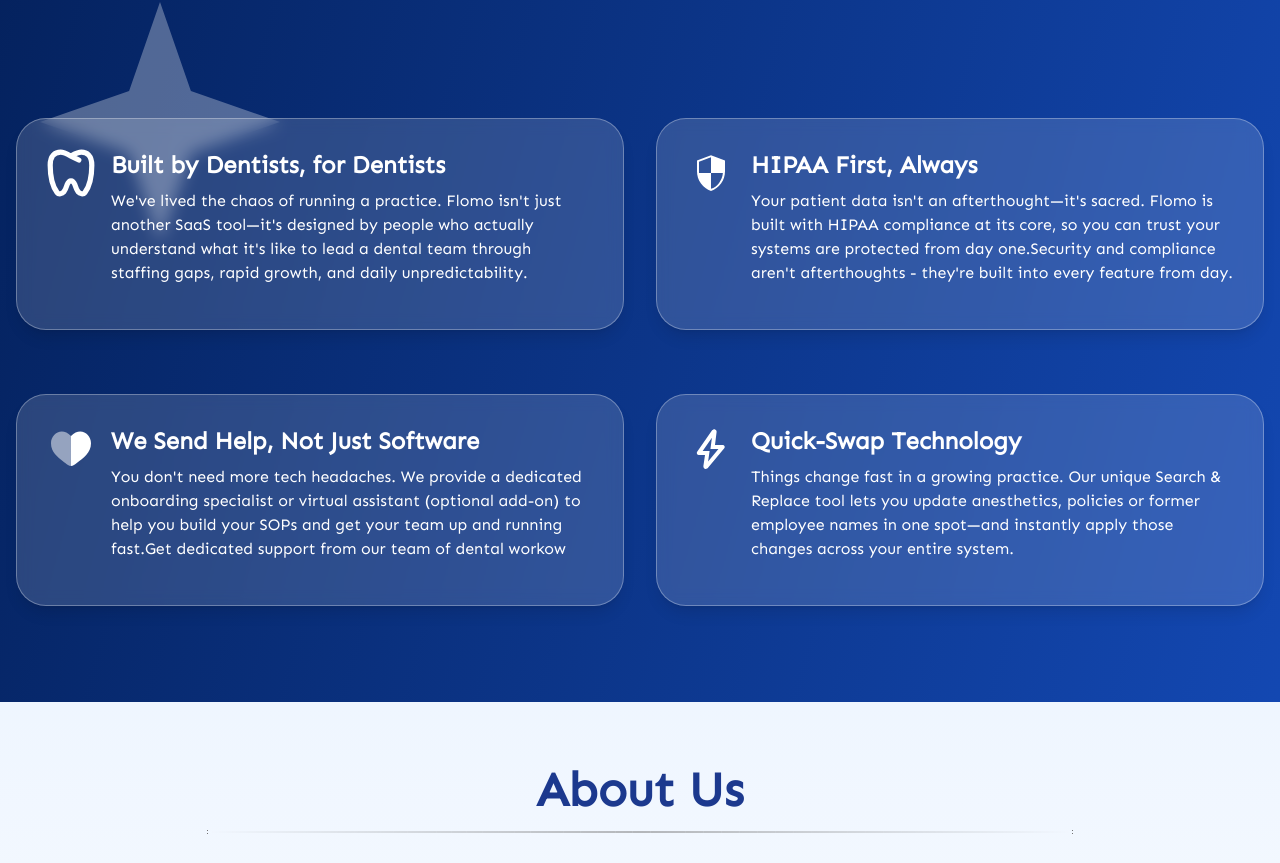
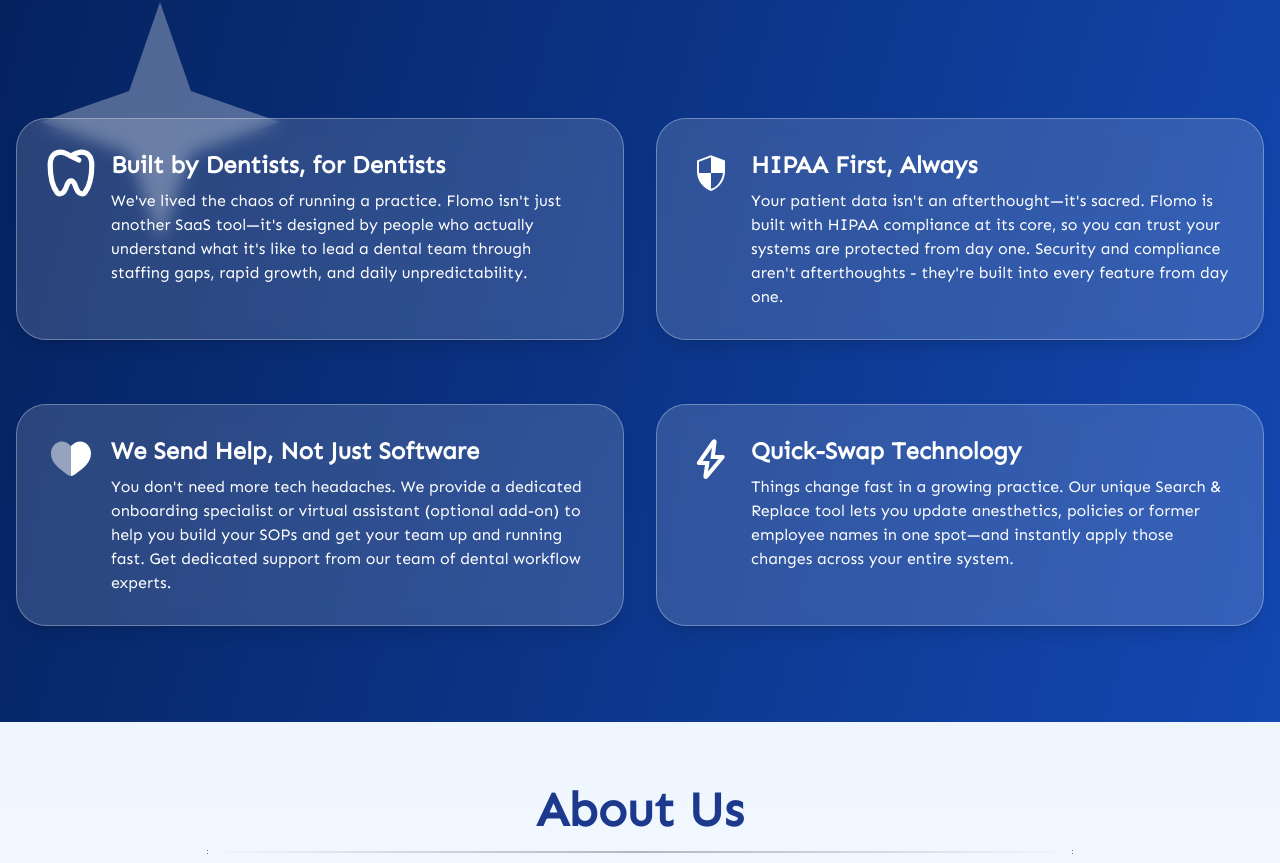
Before and after one commit to Zeeshan412/Flomo-dentist-landing-page, a React (Vite) app: page / in a window 1280 px wide. Shown: the part 3357-4220 px from the top of the page. Built offline with nearby package versions, Linux system fonts and the light colour scheme.

Commit message:
json made and mapped for about section and different section or kahi bhi itna content use nahi hua

```diff
--- a/src/components/AboutUsSection.jsx
+++ b/src/components/AboutUsSection.jsx
@@ -1,7 +1,10 @@
 import React from "react";
 import { doctors, doctor1, doctor2, liine, blueArrow } from "../assets";
+import aboutData from "../data/aboutData.json";
 
 const AboutUsSection = () => {
+  const { mainParagraphs, founders } = aboutData.aboutUs;
+
   return (
     <>
       {/* About Us Section */}
@@ -48,18 +51,14 @@
           <div className="flex flex-col md:flex-row items-center md:items-start gap-4 sm:gap-6 md:gap-8 lg:gap-12 overflow-hidden">
             {/* Left side content */}
             <div className="w-full md:w-1/2 flex flex-col">
-
-              <p className="text-gray-700 mb-4 sm:mb-6 text-sm sm:text-base">
-                <strong>Dr. Jeff Greenberg</strong> and <strong>Dr. Eric Block</strong> are full-time practicing dentists and owners of dental offices in Massachusetts. Although they originally met years ago, it wasn't until reconnecting at a dental conference in 2022 that they realized how much they had in common—not just as clinicians, but as business owners navigating the same daily frustrations.
-
-                As dentists, they found themselves having the same conversations over and over: the stress of onboarding new team members, the inefficiencies of repeating instructions, and the frustration of not having clearly documented systems in place.
-
-                Like many dentists, they knew the clinical side—but running the business side smoothly was another story.
-              </p>
-
-              <p className="text-gray-700 mb-4 sm:mb-6 text-sm sm:text-base">
-                What they both discovered was simple: when everything is documented in one centralized location that's easy for the whole team to access, the practice runs better. It becomes more efficient, more productive, and—most importantly—less stressful for everyone, not just the dentist. That's why they created Flomo—a name born from combining FOMO (the fear of missing out on something amazing) with workflow. Flomo helps dental offices do something once, document it, and then reference it anytime it's needed. Whether it's how you want your operatory set up for a specific clinical procedure, how to handle a billing call, or even how to fix a piece of equipment, Flomo ensures your systems are no longer stuck in someone's head or lost in a binder no one opens. Flomo was built by dentists, for dental teams—because running a practice should be just as smooth as providing excellent care.
-              </p>
+              {/* Map through paragraphs from JSON with dangerouslySetInnerHTML to render HTML tags */}
+              {mainParagraphs.map((paragraph, index) => (
+                <p
+                  key={index}
+                  className="text-gray-700 mb-4 sm:mb-6 text-sm sm:text-base"
+                  dangerouslySetInnerHTML={{ __html: paragraph }}
+                />
+              ))}
             </div>
 
             {/* Right side image */}
@@ -119,35 +118,27 @@
 
           {/* Founders Container */}
           <div className="grid grid-cols-1 sm:grid-cols-1 md:grid-cols-2 gap-6 sm:gap-8 max-w-xs sm:max-w-md md:max-w-5xl mx-auto">
-            {/* Founder 1 */}
-            <div className="bg-white shadow-lg overflow-hidden transition-all duration-300 hover:shadow-xl rounded-b-xl">
+            {/* Map through founders from JSON */}
+            {founders.map((founder) => {
+              // Dynamically select the image based on the image property in JSON
+              const founderImage = founder.image === "doctor1" ? doctor1 : doctor2;
+
+              return (
+                <div key={founder.id} className="bg-white shadow-lg overflow-hidden transition-all duration-300 hover:shadow-xl rounded-b-xl">
                   <div className="h-[200px] sm:h-[220px] md:h-[250px] lg:h-[300px] overflow-hidden">
                     <img
-                  src={doctor2}
-                  alt="Doctor 2"
+                      src={founderImage}
+                      alt={founder.name}
                       className="w-full h-full object-cover"
                     />
                   </div>
                   <div className="p-3 sm:p-4 md:p-5">
-                <h3 className="text-base sm:text-lg md:text-xl font-bold text-blue-900 mb-1 sm:mb-2">Dr. Jeffrey E. Greenberg</h3>
-                <p className="text-gray-600 mb-2 sm:mb-3 text-sm sm:text-base">Co-Founder and Chief Vision Officer</p>
+                    <h3 className="text-base sm:text-lg md:text-xl font-bold text-blue-900 mb-1 sm:mb-2">{founder.name}</h3>
+                    <p className="text-gray-600 mb-2 sm:mb-3 text-sm sm:text-base">{founder.title}</p>
                   </div>
                 </div>
-
-            {/* Founder 2 */}
-            <div className="bg-white shadow-lg overflow-hidden transition-all duration-300 hover:shadow-xl rounded-b-xl">
-              <div className="h-[200px] sm:h-[220px] md:h-[250px] lg:h-[300px] overflow-hidden">
-                <img
-                  src={doctor1}
-                  alt="Doctor 1"
-                  className="w-full h-full object-cover"
-                />
-              </div>
-              <div className="p-3 sm:p-4 md:p-5">
-                <h3 className="text-base sm:text-lg md:text-xl font-bold text-blue-900 mb-1 sm:mb-2">Dr. Eric Block</h3>
-                <p className="text-gray-600 mb-2 sm:mb-3 text-sm sm:text-base">Co-Founder and Chief Networking Officer</p>
-              </div>
-            </div>
+              );
+            })}
           </div>
         </div>
       </section>
--- a/src/components/DifferentSection.jsx
+++ b/src/components/DifferentSection.jsx
@@ -1,31 +1,19 @@
 import React from "react";
 import FigmaCard from "./FigmaCard";
 import { bolt, hiipa2, heart, teeth, liine } from "../assets";
+import differentData from "../data/differentData.json";
 
 const DifferentSection = () => {
-  // Sample data for the cards based on the Figma design with their respective icons
-  const cardData = [
-    {
-      title: "Built by Dentists, for Dentists",
-      description: "We've lived the chaos of running a practice. Flomo isn't just another SaaS tool—it's designed by people who actually understand what it's like to lead a dental team through staffing gaps, rapid growth, and daily unpredictability.",
-      icon: teeth
-    },
-    {
-      title: "HIPAA First, Always",
-      description: "Your patient data isn't an afterthought—it's sacred. Flomo is built with HIPAA compliance at its core, so you can trust your systems are protected from day one.Security and compliance aren't afterthoughts - they're built into every feature from day.",
-      icon: hiipa2
-    },
-    {
-      title: "We Send Help, Not Just Software",
-      description: "You don't need more tech headaches. We provide a dedicated onboarding specialist or virtual assistant (optional add-on) to help you build your SOPs and get your team up and running fast.Get dedicated support from our team of dental workow",
-      icon: heart
-    },
-    {
-      title: "Quick-Swap Technology",
-      description: "Things change fast in a growing practice. Our unique Search & Replace tool lets you update anesthetics, policies or former employee names in one spot—and instantly apply those changes across your entire system.",
-      icon: bolt
-    }
-  ];
+  // Get card data from JSON file
+  const { title, cards } = differentData.differentSection;
+
+  // Map of icon string names to their imported components
+  const iconMap = {
+    teeth: teeth,
+    hiipa2: hiipa2,
+    heart: heart,
+    bolt: bolt
+  };
 
   return (
     <section
@@ -43,7 +31,7 @@
         {/* Section heading */}
         <div className="text-center mb-8 sm:mb-12 md:mb-16 lg:mb-32">
           <h2 className="text-xl sm:text-2xl md:text-3xl lg:text-4xl xl:text-5xl font-bold text-white mb-4 font-sen">
-            Why Choose Flomo?
+            {title}
           </h2>
 
           {/* Line below the heading using liine.svg */}
@@ -80,15 +68,15 @@
 
         {/* Grid of FigmaCards with responsive layout */}
         <div className="grid grid-cols-1 md:grid-cols-2 gap-4 sm:gap-6 md:gap-8 gap-y-6 sm:gap-y-8 md:gap-y-12 lg:gap-y-16 max-w-7xl mx-auto mt-4 sm:mt-8 md:mt-16">
-          {cardData.map((card, index) => (
-            <div key={index} className="relative flex justify-center">
+          {cards.map((card) => (
+            <div key={card.id} className="relative flex justify-center">
               <div
                 className="w-full h-auto min-h-[160px] sm:min-h-[170px] md:min-h-[180px] lg:min-h-[212px] max-w-[450px] md:max-w-[550px] lg:max-w-[626px] relative rounded-[15px] sm:rounded-[20px] md:rounded-[30px]"
               >
                 <FigmaCard
                   title={card.title}
                   description={card.description}
-                  icon={card.icon}
+                  icon={iconMap[card.icon]}
                   transparentBg={true}
                   hideArrow={true}
                   className="rounded-[15px] sm:rounded-[20px] md:rounded-[30px] p-[15px] sm:p-[20px] md:p-[30px] backdrop-blur bg-white/15 border border-white/30 text-white"
--- /dev/null
+++ b/src/data/aboutData.json
@@ -0,0 +1,22 @@
+{
+  "aboutUs": {
+    "mainParagraphs": [
+      "<strong>Dr. Jeff Greenberg</strong> and <strong>Dr. Eric Block</strong> are full-time practicing dentists and owners of dental offices in Massachusetts. Although they originally met years ago, it wasn't until reconnecting at a dental conference in 2022 that they realized how much they had in common—not just as clinicians, but as business owners navigating the same daily frustrations. As dentists, they found themselves having the same conversations over and over: the stress of onboarding new team members, the inefficiencies of repeating instructions, and the frustration of not having clearly documented systems in place. Like many dentists, they knew the clinical side—but running the business side smoothly was another story.",
+      "What they both discovered was simple: when everything is documented in one centralized location that's easy for the whole team to access, the practice runs better. It becomes more efficient, more productive, and—most importantly—less stressful for everyone, not just the dentist. That's why they created Flomo—a name born from combining FOMO (the fear of missing out on something amazing) with workflow. Flomo helps dental offices do something once, document it, and then reference it anytime it's needed. Whether it's how you want your operatory set up for a specific clinical procedure, how to handle a billing call, or even how to fix a piece of equipment, Flomo ensures your systems are no longer stuck in someone's head or lost in a binder no one opens. Flomo was built by dentists, for dental teams—because running a practice should be just as smooth as providing excellent care."
+    ],
+    "founders": [
+      {
+        "id": 1,
+        "name": "Dr. Jeffrey E. Greenberg",
+        "title": "Co-Founder and Chief Vision Officer",
+        "image": "doctor2"
+      },
+      {
+        "id": 2,
+        "name": "Dr. Eric Block",
+        "title": "Co-Founder and Chief Networking Officer",
+        "image": "doctor1"
+      }
+    ]
+  }
+}
--- /dev/null
+++ b/src/data/differentData.json
@@ -0,0 +1,31 @@
+{
+  "differentSection": {
+    "title": "Why Choose Flomo?",
+    "cards": [
+      {
+        "id": 1,
+        "title": "Built by Dentists, for Dentists",
+        "description": "We've lived the chaos of running a practice. Flomo isn't just another SaaS tool—it's designed by people who actually understand what it's like to lead a dental team through staffing gaps, rapid growth, and daily unpredictability.",
+        "icon": "teeth"
+      },
+      {
+        "id": 2,
+        "title": "HIPAA First, Always",
+        "description": "Your patient data isn't an afterthought—it's sacred. Flomo is built with HIPAA compliance at its core, so you can trust your systems are protected from day one. Security and compliance aren't afterthoughts - they're built into every feature from day one.",
+        "icon": "hiipa2"
+      },
+      {
+        "id": 3,
+        "title": "We Send Help, Not Just Software",
+        "description": "You don't need more tech headaches. We provide a dedicated onboarding specialist or virtual assistant (optional add-on) to help you build your SOPs and get your team up and running fast. Get dedicated support from our team of dental workflow experts.",
+        "icon": "heart"
+      },
+      {
+        "id": 4,
+        "title": "Quick-Swap Technology",
+        "description": "Things change fast in a growing practice. Our unique Search & Replace tool lets you update anesthetics, policies or former employee names in one spot—and instantly apply those changes across your entire system.",
+        "icon": "bolt"
+      }
+    ]
+  }
+}
```
Lines whose indentation alone changed are shown as unchanged.
